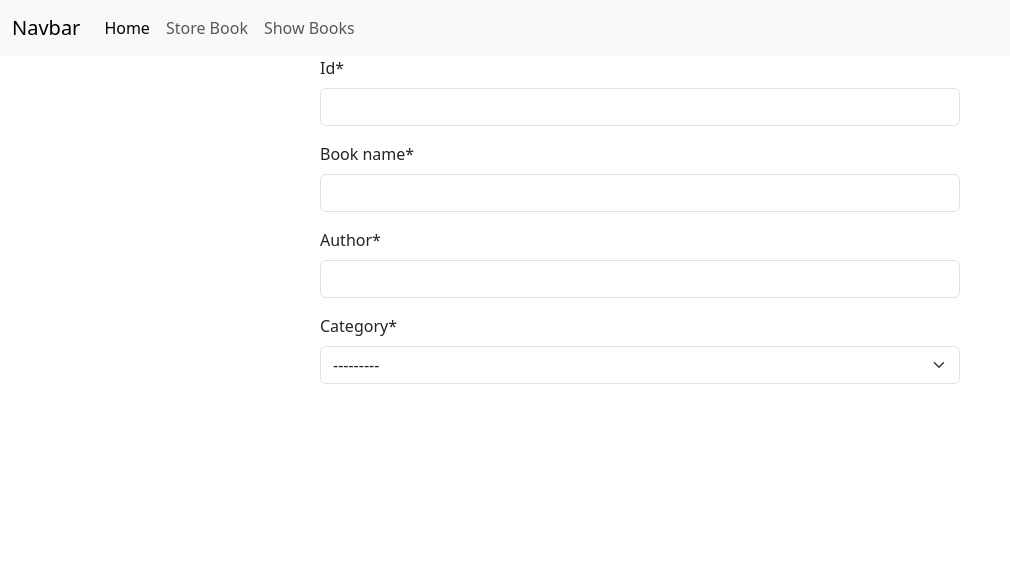
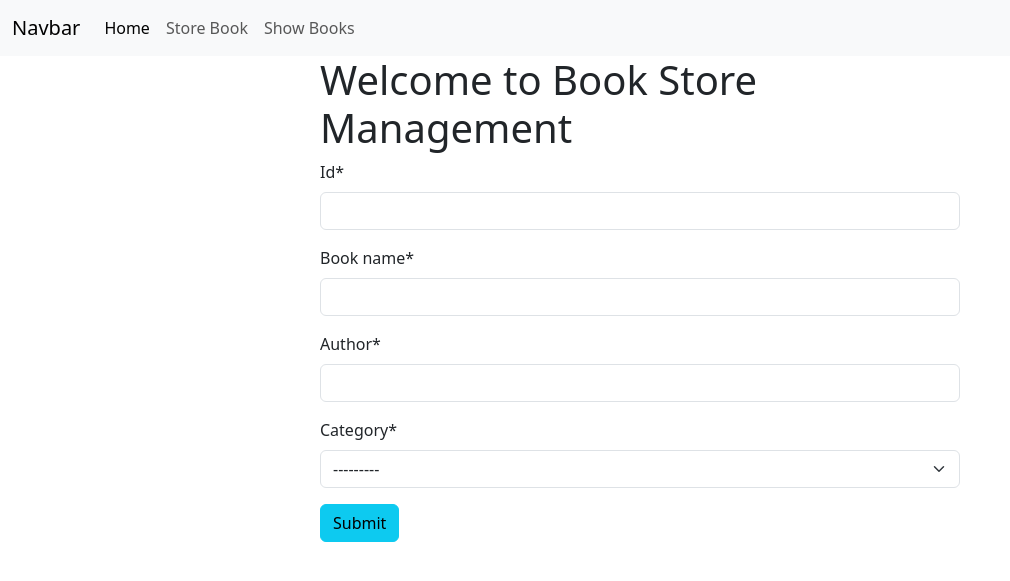
Before and after one commit to RAHUL573769/SimpleBookStoreManagement, a Django app: page /storebook/ in a window 1280 px wide. Shown: the top 581 px of the page, without its empty margins (0-1010 px from the left). Run offline with Django 4.2, Linux system fonts and the light colour scheme; some libraries are stand-ins or nearby versions.

Commit message:
forms commit

```diff
--- a/bookapp/templates/base.html
+++ b/bookapp/templates/base.html
@@ -13,7 +13,7 @@
     />
   </head>
   <body>
-    <nav class="navbar navbar-expand-lg bg-body-tertiary">
+    <nav class="navbar bg-dark navbar-expand-lg bg-body-tertiary">
       <div class="container-fluid">
         <a class="navbar-brand" href="#">Navbar</a>
         <button
@@ -42,7 +42,7 @@
             </li>
 
             <li class="nav-item">
-              <a class="nav-link" href="#">Show Books</a>
+              <a class="nav-link" href="{%url 'show_book'%}">Show Books</a>
             </li>
           </ul>
         </div>
--- a/bookapp/templates/show_book.html
+++ b/bookapp/templates/show_book.html
@@ -0,0 +1,4 @@
+{% extends "base.html" %} {% block content %}
+
+<h1>This is Show Book</h1>
+{% endblock content %}
--- a/bookapp/templates/store_book.html
+++ b/bookapp/templates/store_book.html
@@ -1,5 +1,10 @@
 {% extends "base.html" %} {% load crispy_forms_tags %} {% block content %}
 <div style="width: 50%; margin: auto">
-  <form action="" method="post">{% csrf_token %} {{form|crispy}}</form>
+  <h1>Welcome to Book Store Management</h1>
+  <form action="" method="POST">
+    {% csrf_token %} {{form|crispy}}
+
+    <button type="submit" class="btn btn-info">Submit</button>
+  </form>
 </div>
 {% endblock content %}
--- a/bookapp/urls.py
+++ b/bookapp/urls.py
@@ -6,4 +6,5 @@ from . import views
 urlpatterns = [
     path("", views.homepage, name="home"),
     path("storebook/", views.store_books, name="store_book"),
+    path("showbook/", views.show_books, name="show_book"),
 ]
--- a/bookapp/views.py
+++ b/bookapp/views.py
@@ -1,5 +1,7 @@
 from django.shortcuts import render
 from bookapp.forms import BookForm
+from django.shortcuts import redirect
+from bookapp.models import BookStoreModel
 
 
 # Create your views here.
@@ -8,5 +10,22 @@ def homepage(request):
 
 
 def store_books(request):
-    book = BookForm
+    print("Hello")
+    if request.method == "POST":
+        print("Hello1")
+        book = BookForm(request.POST)
+        if book.is_valid():
+            print("Hello 3")
+            book.save(commit=True)
+            print(book.cleaned_data)
+            return redirect("show_book")
+    else:
+        book = BookForm()
+        print(book)
     return render(request, "store_book.html", {"form": book})
+
+
+def show_books(request):
+    book = BookStoreModel.objects.all()
+    print(book)
+    return render(request, "show_book.html", {"data": book})
```
Also changed, not shown: bookapp/migrations/0001_initial.py (added), db.sqlite3.
